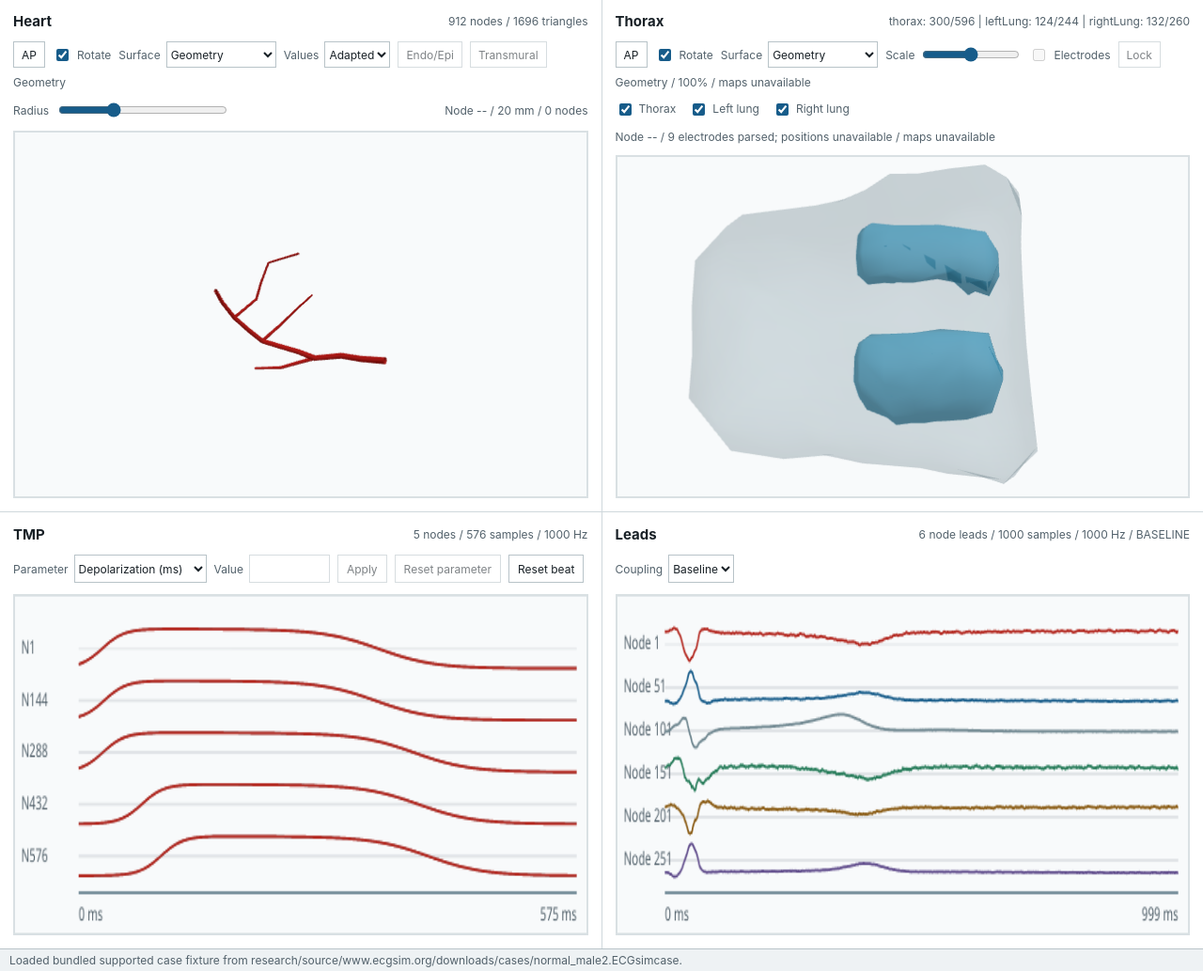
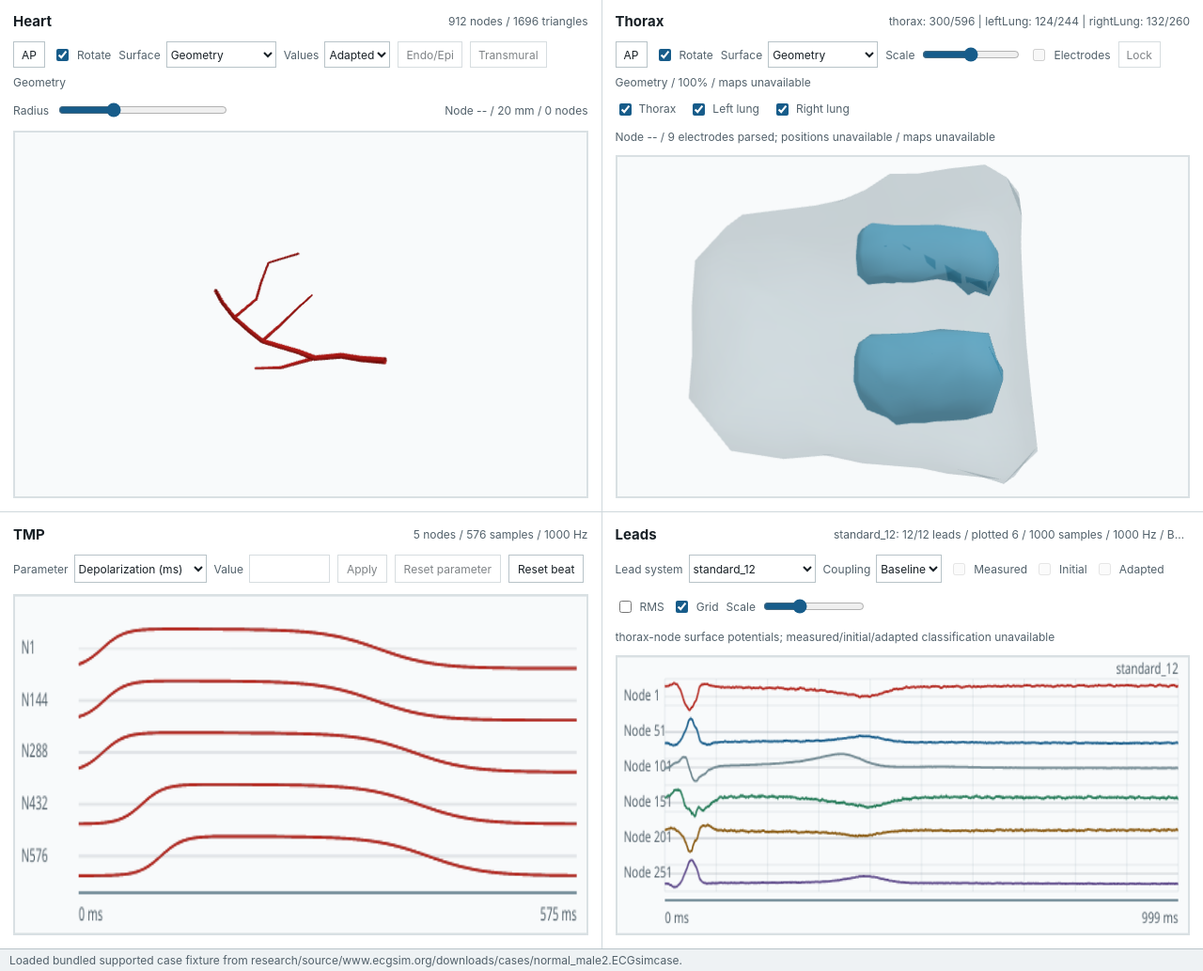
Before and after one commit to dnrohr/ecgsim, a PHP site: page / in a window 1280 px wide. Shown: the part 196-1229 px from the top of the page at 94% size. Run offline with PHP 8.4, Linux system fonts and the light colour scheme; some libraries are stand-ins or nearby versions.

Commit message:
Implement leads view controls

```diff
--- a/app/viewer/index.html
+++ b/app/viewer/index.html
@@ -177,6 +177,10 @@
           </div>
           <div class="leads-controls" aria-label="Leads controls">
             <label>
+              Lead system
+              <select data-leads-system></select>
+            </label>
+            <label>
               Coupling
               <select data-leads-filter>
                 <option value="baseline">Baseline</option>
@@ -184,6 +188,16 @@
                 <option value="dc">DC</option>
               </select>
             </label>
+            <label><input type="checkbox" data-leads-measured disabled> Measured</label>
+            <label><input type="checkbox" data-leads-initial disabled> Initial</label>
+            <label><input type="checkbox" data-leads-adapted disabled> Adapted</label>
+            <label><input type="checkbox" data-leads-rms> RMS</label>
+            <label><input type="checkbox" data-leads-grid checked> Grid</label>
+            <label>
+              Scale
+              <input type="range" min="50" max="200" step="25" value="100" data-leads-scale>
+            </label>
+            <output data-leads-status>Representative traces</output>
           </div>
           <canvas width="640" height="220" data-leads-canvas></canvas>
         </section>
--- a/app/viewer/src/filtering.js
+++ b/app/viewer/src/filtering.js
@@ -18,6 +18,24 @@ export function filterTraces(traces, mode, baselineStartIndex = null, baselineEn
   }));
 }
 
+export function buildRmsTrace(traces, name = "RMS") {
+  if (!traces.length) {
+    return { name, sourceRow: null, values: [] };
+  }
+
+  const sampleCount = Math.min(...traces.map((trace) => trace.values.length));
+  const values = [];
+  for (let sampleIndex = 0; sampleIndex < sampleCount; sampleIndex += 1) {
+    const sumSquares = traces.reduce(
+      (sum, trace) => sum + trace.values[sampleIndex] * trace.values[sampleIndex],
+      0,
+    );
+    values.push(Math.sqrt(sumSquares / traces.length));
+  }
+
+  return { name, sourceRow: null, values };
+}
+
 function acCoupled(values) {
   const mean = values.reduce((sum, value) => sum + value, 0) / values.length;
   return values.map((value) => value - mean);
--- a/app/viewer/src/main.js
+++ b/app/viewer/src/main.js
@@ -1,5 +1,5 @@
 import * as THREE from "three";
-import { filterTraces } from "./filtering.js";
+import { buildRmsTrace, filterTraces } from "./filtering.js";
 import { computeRegionMembership } from "./selection.js";
 import {
   EDITABLE_PARAMETERS,
@@ -40,7 +40,15 @@ const thoraxElectrodes = document.querySelector("[data-thorax-electrodes]");
 const thoraxSurfaceStatus = document.querySelector("[data-thorax-surface-status]");
 const thoraxSelection = document.querySelector("[data-thorax-selection]");
 const leadsMetadata = document.querySelector("[data-leads-metadata]");
+const leadsSystem = document.querySelector("[data-leads-system]");
 const leadsFilter = document.querySelector("[data-leads-filter]");
+const leadsMeasured = document.querySelector("[data-leads-measured]");
+const leadsInitial = document.querySelector("[data-leads-initial]");
+const leadsAdapted = document.querySelector("[data-leads-adapted]");
+const leadsRms = document.querySelector("[data-leads-rms]");
+const leadsGrid = document.querySelector("[data-leads-grid]");
+const leadsScale = document.querySelector("[data-leads-scale]");
+const leadsStatus = document.querySelector("[data-leads-status]");
 const tmpMetadata = document.querySelector("[data-tmp-metadata]");
 const tmpParameter = document.querySelector("[data-tmp-parameter]");
 const tmpValue = document.querySelector("[data-tmp-value]");
@@ -583,7 +591,17 @@ function mountThorax(fixture) {
   animate();
 }
 
-function plotSignals(canvas, fixture, mode = "baseline") {
+function plotSignals(
+  canvas,
+  fixture,
+  {
+    mode = "baseline",
+    leadSystem = null,
+    scale = 1,
+    showGrid = true,
+    showRms = false,
+  } = {},
+) {
   if (!canvas || !leadsMetadata) {
     throw new Error("Leads canvas did not mount");
   }
@@ -597,12 +615,15 @@ function plotSignals(canvas, fixture, mode = "baseline") {
   const bottom = 34;
   const plotWidth = width - left - right;
   const plotHeight = height - top - bottom;
-  const traces = filterTraces(
+  const filteredTraces = filterTraces(
     fixture.traces,
     mode,
     fixture.baselineStartIndex ?? null,
     fixture.baselineEndIndex ?? null,
   );
+  const traces = showRms
+    ? [...filteredTraces, buildRmsTrace(filteredTraces)]
+    : filteredTraces;
   const traceCount = traces.length;
   const traceHeight = plotHeight / traceCount;
   const colors = ["#b3261e", "#175c8a", "#6f8790", "#287d5b", "#8a5b13", "#5f4b8b"];
@@ -614,9 +635,31 @@ function plotSignals(canvas, fixture, mode = "baseline") {
   context.lineWidth = 1;
   context.strokeRect(0.5, 0.5, width - 1, height - 1);
 
+  if (showGrid) {
+    context.strokeStyle = "rgba(120, 144, 156, 0.16)";
+    context.lineWidth = 1;
+    for (let x = left; x <= width - right; x += plotWidth / 10) {
+      context.beginPath();
+      context.moveTo(x, top);
+      context.lineTo(x, height - bottom);
+      context.stroke();
+    }
+    for (let y = top; y <= height - bottom; y += plotHeight / 8) {
+      context.beginPath();
+      context.moveTo(left, y);
+      context.lineTo(width - right, y);
+      context.stroke();
+    }
+  }
+
   context.font = "12px Segoe UI, Arial, sans-serif";
   context.fillStyle = "#52616b";
   context.textBaseline = "middle";
+  if (leadSystem) {
+    context.textAlign = "right";
+    context.fillText(leadSystem.name, width - right, top - 7);
+    context.textAlign = "start";
+  }
 
   for (let traceIndex = 0; traceIndex < traceCount; traceIndex += 1) {
     const trace = traces[traceIndex];
@@ -625,18 +668,20 @@ function plotSignals(canvas, fixture, mode = "baseline") {
     const max = Math.max(...values);
     const span = max - min || 1;
     const centerY = top + traceHeight * (traceIndex + 0.5);
-    const amplitude = traceHeight * 0.38;
+    const amplitude = traceHeight * 0.38 * scale;
 
-    context.strokeStyle = "rgba(140, 150, 160, 0.22)";
-    context.beginPath();
-    context.moveTo(left, centerY);
-    context.lineTo(width - right, centerY);
-    context.stroke();
+    if (showGrid) {
+      context.strokeStyle = "rgba(140, 150, 160, 0.22)";
+      context.beginPath();
+      context.moveTo(left, centerY);
+      context.lineTo(width - right, centerY);
+      context.stroke();
+    }
 
     context.fillStyle = "#52616b";
     context.fillText(trace.name, 8, centerY);
 
-    context.strokeStyle = colors[traceIndex % colors.length];
+    context.strokeStyle = trace.name === "RMS" ? "#111111" : colors[traceIndex % colors.length];
     context.lineWidth = 1.8;
     context.beginPath();
     values.forEach((value, sampleIndex) => {
@@ -666,8 +711,14 @@ function plotSignals(canvas, fixture, mode = "baseline") {
   context.fillText(`${durationMs} ms`, width - right, height - 12);
   context.textAlign = "start";
 
+  const systemText = leadSystem
+    ? `${leadSystem.name}: ${leadSystem.shownLeadCount}/${leadSystem.leadCount} leads`
+    : `${fixture.traces.length} representative traces`;
   leadsMetadata.value =
-    `${fixture.traces.length} node leads / ${fixture.columns} samples / ${fixture.sampleRateHz} Hz / ${mode.toUpperCase()}`;
+    `${systemText} / plotted ${traces.length} / ${fixture.columns} samples / ${fixture.sampleRateHz} Hz / ${mode.toUpperCase()} / ${Math.round(scale * 100)}%`;
+  if (leadsStatus) {
+    leadsStatus.value = `${fixture.signalKind}; measured/initial/adapted classification unavailable`;
+  }
 }
 
 function plotTmp(canvas, fixture) {
@@ -846,18 +897,82 @@ function updateCaseMetadata(metadata, noticeText) {
   }
 }
 
+function selectedLeadSystemDetail() {
+  return currentCaseMetadata?.leadSystemDetails?.find((item) => item.name === leadsSystem?.value)
+    ?? currentCaseMetadata?.leadSystemDetails?.[0]
+    ?? null;
+}
+
+function syncLeadSystemOptions() {
+  if (!leadsSystem || !currentCaseMetadata) {
+    return;
+  }
+
+  leadsSystem.replaceChildren();
+  currentCaseMetadata.leadSystemDetails.forEach((leadSystem) => {
+    const option = document.createElement("option");
+    option.value = leadSystem.name;
+    option.textContent = leadSystem.name;
+    leadsSystem.appendChild(option);
+  });
+  leadsSystem.value = currentCaseMetadata.leadSystems[0] ?? "";
+}
+
+function syncUnavailableLeadOverlayControls() {
+  [leadsMeasured, leadsInitial, leadsAdapted].forEach((control) => {
+    if (!control) {
+      return;
+    }
+    control.checked = false;
+    control.disabled = true;
+    control.title = "Measured, initial, and adapted signal classification is not available in current fixtures.";
+  });
+}
+
 function applyCaseBundle(bundle, noticeText) {
   selectionState.nodeIndex = -1;
   selectionState.region = [];
   updateCaseMetadata(bundle.caseMetadata, noticeText);
+  syncLeadSystemOptions();
+  syncUnavailableLeadOverlayControls();
   tmpCanvas = document.querySelector("[data-tmp-canvas]");
   const tmpEditing = mountTmpEditing(bundle.tmpWaveforms);
   mountHeart(bundle.heart, bundle.tmpWaveforms, () => tmpEditing.syncControls());
   mountThorax(bundle.thorax);
   tmpEditing.syncControls();
   const leadsCanvas = document.querySelector("[data-leads-canvas]");
-  const redrawSignals = () => plotSignals(leadsCanvas, bundle.ecgSignals, leadsFilter?.value ?? "baseline");
+  const redrawSignals = () => plotSignals(leadsCanvas, bundle.ecgSignals, {
+    mode: leadsFilter?.value ?? "baseline",
+    leadSystem: selectedLeadSystemDetail(),
+    scale: Number.parseFloat(leadsScale?.value ?? "100") / 100,
+    showGrid: leadsGrid?.checked ?? true,
+    showRms: leadsRms?.checked ?? false,
+  });
+  if (leadsScale) {
+    leadsScale.value = "100";
+  }
+  if (leadsGrid) {
+    leadsGrid.checked = true;
+  }
+  if (leadsRms) {
+    leadsRms.checked = false;
+  }
+  if (leadsSystem && toolbarLeadSystem) {
+    leadsSystem.onchange = () => {
+      toolbarLeadSystem.value = leadsSystem.value;
+      redrawSignals();
+    };
+  }
   leadsFilter.onchange = redrawSignals;
+  if (leadsScale) {
+    leadsScale.oninput = redrawSignals;
+  }
+  if (leadsGrid) {
+    leadsGrid.onchange = redrawSignals;
+  }
+  if (leadsRms) {
+    leadsRms.onchange = redrawSignals;
+  }
   redrawSignals();
 }
 
--- a/app/viewer/src/styles.css
+++ b/app/viewer/src/styles.css
@@ -405,7 +405,8 @@ h2 {
 .tmp-controls select,
 .tmp-controls input,
 .tmp-controls button,
-.leads-controls select {
+.leads-controls select,
+.leads-controls input {
   min-height: 30px;
   border: 1px solid #b8c3c8;
   background: #ffffff;
@@ -417,6 +418,30 @@ h2 {
 .tmp-controls select,
 .leads-controls select {
   max-width: 150px;
+}
+
+.leads-controls input[type="range"] {
+  width: 108px;
+  accent-color: #175c8a;
+}
+
+.leads-controls input[type="checkbox"] {
+  min-height: auto;
+  accent-color: #175c8a;
+}
+
+.leads-controls input:disabled {
+  cursor: not-allowed;
+  opacity: 0.55;
+}
+
+.leads-controls output {
+  min-width: 0;
+  overflow: hidden;
+  color: #52616b;
+  font-size: 12px;
+  text-overflow: ellipsis;
+  white-space: nowrap;
 }
 
 .tmp-controls input {
@@ -545,4 +570,9 @@ canvas {
     align-items: flex-start;
     flex-direction: column;
   }
+
+  .leads-controls output {
+    white-space: normal;
+    overflow-wrap: anywhere;
+  }
 }
```
Also changed, not shown: app/viewer/scripts/app-test.mjs (+30 -2 lines), app/viewer/scripts/smoke.mjs (+14 -1 lines), docs/feature-parity/leads-view-notes.md (added, +21 -0 lines), docs/tasks/0039-implement-leads-view-controls.md (+7 -0 lines), docs/tasks/README.md.
